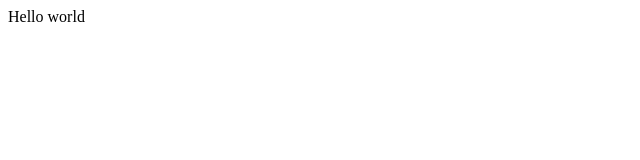
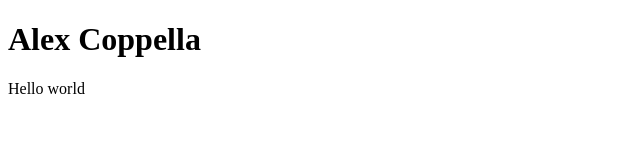
Before and after one commit to AlexCoppella/CoppellaCILab, a plain HTML site: page index.html in a window 1280 px wide. Shown: the whole page, without its empty margins (0-640 px from the left). Drawn offline with Linux system fonts and the light colour scheme.

Commit message:
Update index.html

```diff
--- a/index.html
+++ b/index.html
@@ -2,6 +2,7 @@
 <html>
 <header><title>This is title</title></header>
 <body>
+  <h1>Alex Coppella</h1>
 Hello world
 </body>
 </html>
```
